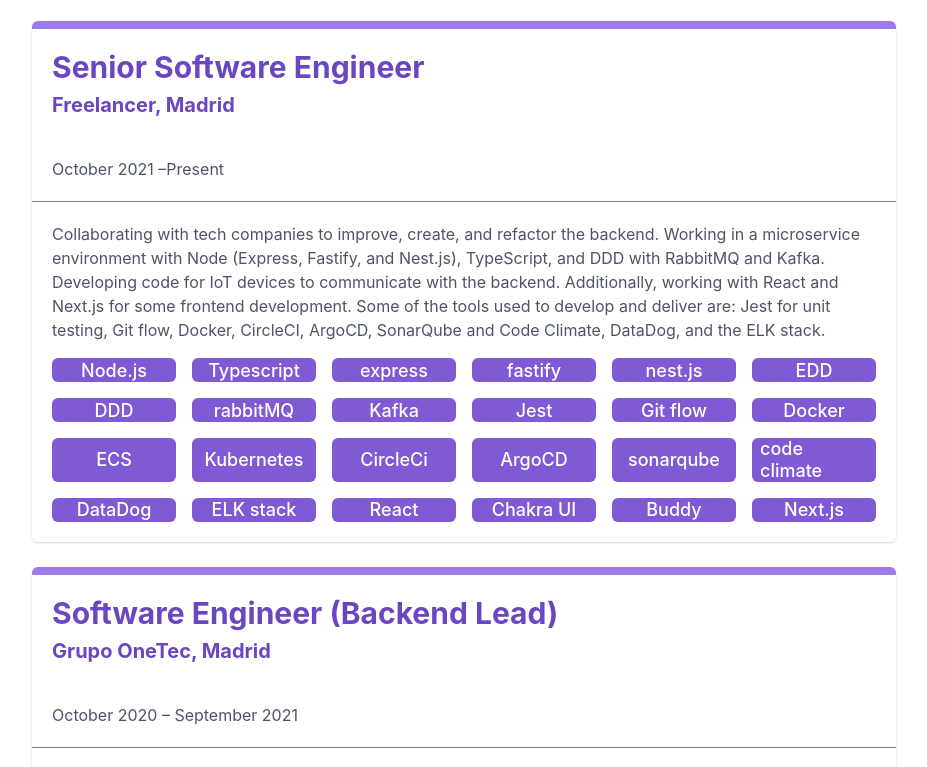
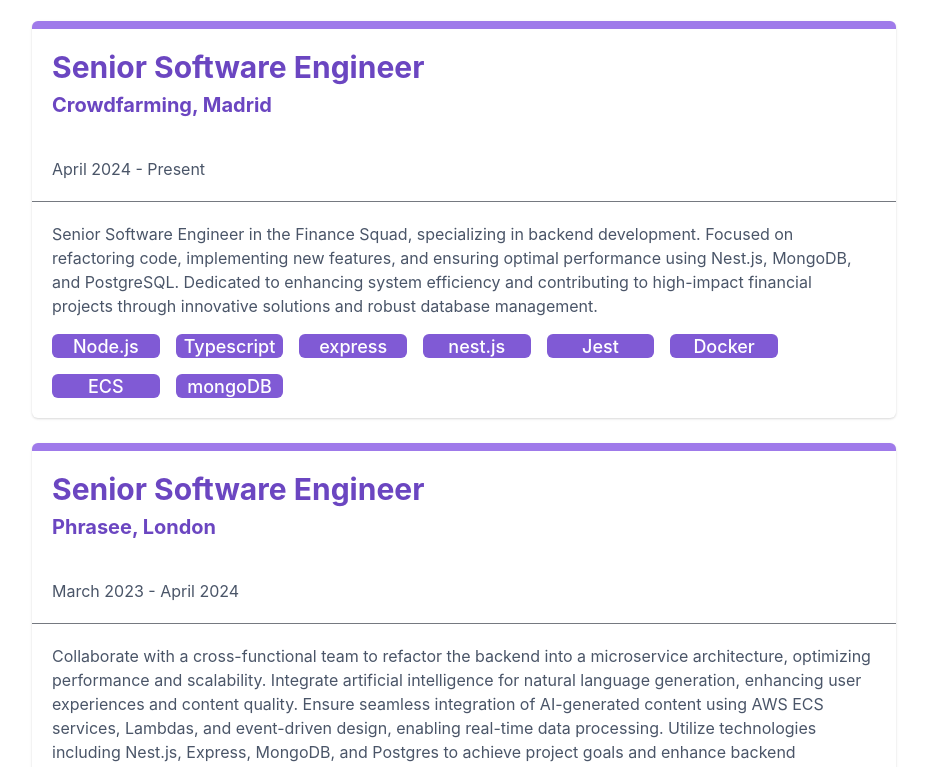
Before and after one commit to OscarGuerreroLopez/oscar-next-chakra-page, a Next.js app: page /resume in a window 1280 px wide. Shown: the part 700-1467 px from the top of the page, without its empty margins (176-1103 px from the left). Built offline with nearby package versions, Linux system fonts and the light colour scheme.

Commit message:
adding new experiencews

```diff
--- a/pages/resume/index.tsx
+++ b/pages/resume/index.tsx
@@ -19,8 +19,46 @@
           <CVSection title="Professional Experience" imgSrc="/cv.svg" />
           <CustomCard
             mainHeader="Senior Software Engineer"
+            subHeader="Crowdfarming, Madrid"
+            body="April 2024 - Present"
+            desc="Senior Software Engineer in the Finance Squad, specializing in backend development. Focused on refactoring code, implementing new features, and ensuring optimal performance using Nest.js, MongoDB, and PostgreSQL. Dedicated to enhancing system efficiency and contributing to high-impact financial projects through innovative solutions and robust database management."
+            stack={[
+              "Node.js",
+              "Typescript",
+              "express",
+              "nest.js",
+              "Jest",
+              "Docker",
+              "ECS",
+              "mongoDB"
+            ]}
+          />
+          <CustomCard
+            mainHeader="Senior Software Engineer"
+            subHeader="Phrasee, London"
+            body="March 2023 - April 2024"
+            desc="Collaborate with a cross-functional team to refactor the backend into a microservice architecture, optimizing performance and scalability.
+            Integrate artificial intelligence for natural language generation, enhancing user experiences and content quality.
+            Ensure seamless integration of AI-generated content using AWS ECS services, Lambdas, and event-driven design, enabling real-time data processing.
+            Utilize technologies including Nest.js, Express, MongoDB, and Postgres to achieve project goals and enhance backend functionality.
+            Contribute to the development of reliable, scalable, and secure backend services, delivering high-quality, AI-generated content to users.
+            Mentor and assist junior programmers, fostering skill development and collaboration within the team."
+            stack={[
+              "Node.js",
+              "Typescript",
+              "express",
+              "nest.js",
+              "Kafka",
+              "Jest",
+              "Docker",
+              "ECS",
+              "mongoDB"
+            ]}
+          />
+          <CustomCard
+            mainHeader="Senior Software Engineer"
             subHeader="Freelancer, Madrid"
-            body="October 2021 –Present"
+            body="October 2021 - February 2023"
             desc="Collaborating with tech companies to improve, create, and refactor the backend. Working in a microservice environment with Node (Express, Fastify, and Nest.js), TypeScript, and DDD with RabbitMQ and Kafka. Developing code for IoT devices to communicate with the backend. Additionally, working with React and Next.js for some frontend development. Some of the tools used to develop and deliver are: Jest for unit testing, Git flow, Docker, CircleCI, ArgoCD, SonarQube and Code Climate, DataDog, and the ELK stack."
             stack={[
               "Node.js",
```
